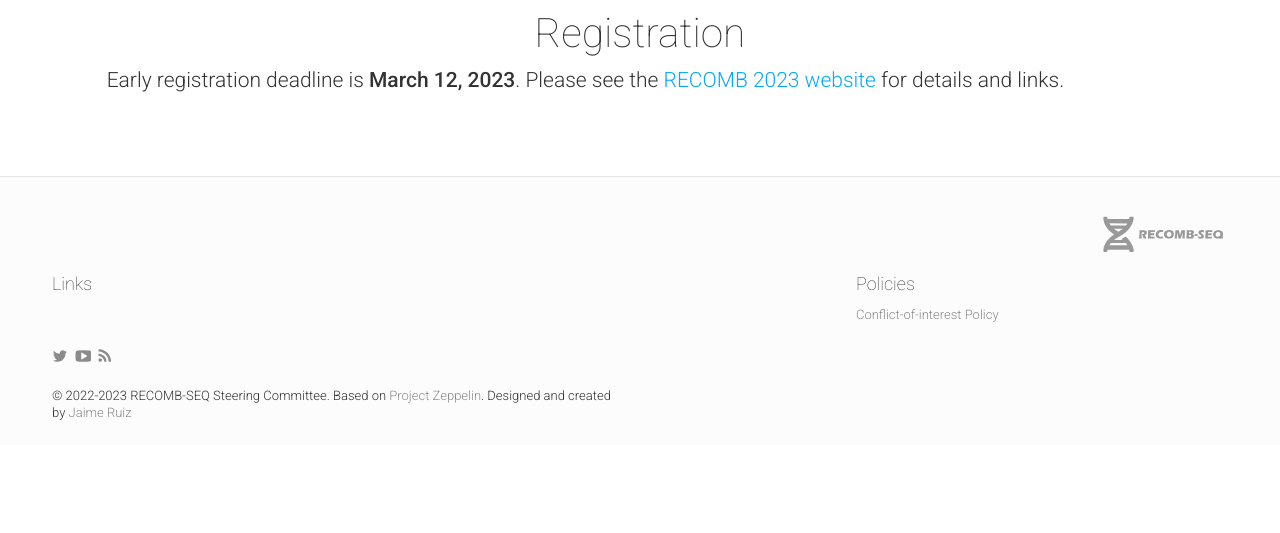
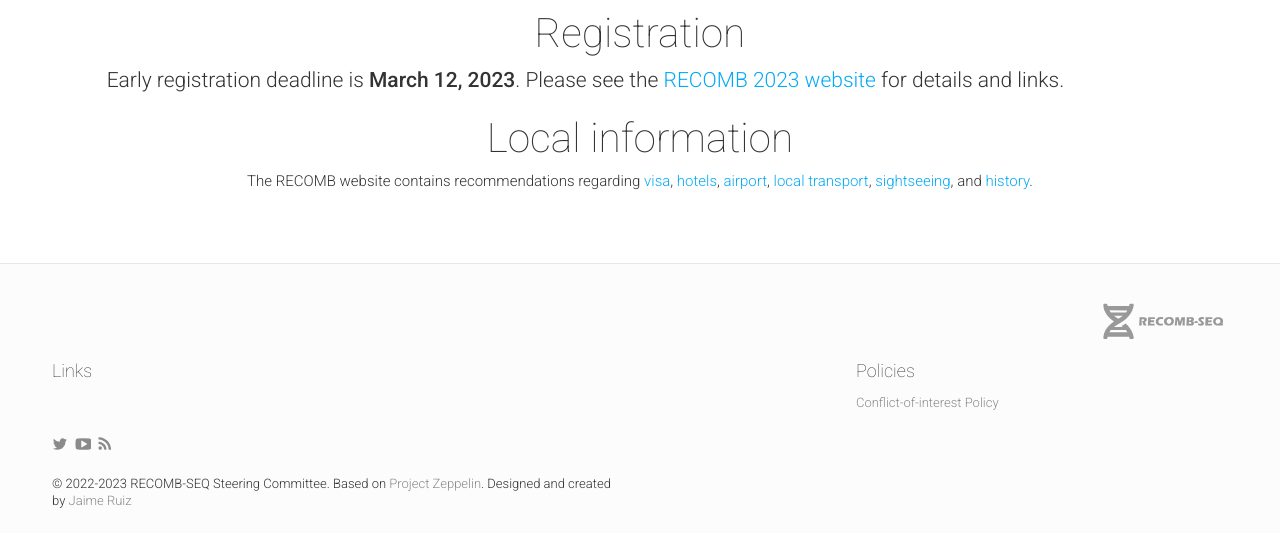
Before and after one commit to recomb-seq/recomb-seq.github.io, a Jekyll site: the page built from index.html, in a window 1280 px wide and 900 px high, scrolled down 1189 px, cut to the strip 367-900 px from the top of the window. Built offline with Jekyll 4.4.1, drawn with Linux system fonts in a browser that asks for light colours; nearby versions of some CDN libraries; comment, search, counter and statistics services are not loaded; before the commit the page ends 2001 px from its top, so only the background shows below that.

Commit message:
Update about.html

```diff
--- a/_includes/about.html
+++ b/_includes/about.html
@@ -14,7 +14,9 @@ For more about our history, see our <a href="/history/">history page</a> or our
                  RECOMB-Seq 2023 and other RECOMB satellite meetings will be held in <a href="itusosyaltesisleri.com">The Social Facilities of İstanbul Technical University</a>.
                     Detailed information <a href="http://recomb2023.bilkent.edu.tr/venue_satellites.html">at the RECOMB website.</a>
                 <br>
-                <div style="margin: auto; display: block;"><iframe src="https://www.google.com/maps/embed?pb=!1m18!1m12!1m3!1d35041.92891161635!2d28.963983807044823!3d41.04441001660537!2m3!1f0!2f0!3f0!3m2!1i1024!2i768!4f13.1!3m3!1m2!1s0x14cab765a1d329f1%3A0x77923e1fb930d7bd!2s%C4%B0T%C3%9C%20Sosyal%20Tesisleri!5e0!3m2!1sen!2sde!4v1667391871043!5m2!1sen!2sde" style="border:0; max-width: 100%;" allowfullscreen="" loading="lazy" referrerpolicy="no-referrer-when-downgrade"></iframe>
+                <div style="margin: auto; display: block;">
+                <iframe src="https://www.google.com/maps/embed?pb=!1m18!1m12!1m3!1d35041.92891161635!2d28.963983807044823!3d41.04441001660537!2m3!1f0!2f0!3f0!3m2!1i1024!2i768!4f13.1!3m3!1m2!1s0x14cab765a1d329f1%3A0x77923e1fb930d7bd!2s%C4%B0T%C3%9C%20Sosyal%20Tesisleri!5e0!3m2!1sen!2sde!4v1667391871043!5m2!1sen!2sde" style="border:0; max-width: 100%;" allowfullscreen="" loading="lazy" referrerpolicy="no-referrer-when-downgrade"></iframe>
+                </div>
                 </p>
 
                 <h4>Registration</h4>
@@ -22,6 +24,15 @@ For more about our history, see our <a href="/history/">history page</a> or our
                     Early registration deadline is <b>March 12, 2023</b>.
                 Please see the <a href="http://recomb2023.bilkent.edu.tr/register.html">RECOMB 2023 website</a> for details and links.
                 </p>
+
+                <h4>Local information</h4>
+                <p>The RECOMB website contains recommendations regarding
+            <a href="http://recomb2023.bilkent.edu.tr/visa.html">visa</a>,
+            <a href="http://recomb2023.bilkent.edu.tr/hotels.html">hotels</a>,
+            <a href="http://recomb2023.bilkent.edu.tr/airport.html">airport</a>,
+            <a href="http://recomb2023.bilkent.edu.tr/transportation.html">local transport</a>,
+            <a href="http://recomb2023.bilkent.edu.tr/things_to_do.html">sightseeing</a>, and
+                    <a href="http://recomb2023.bilkent.edu.tr/history_istanbul.html">history</a>.</p>
 
             {% if site.aboutBlock == nil %}
             <div class="row about-details">
```
